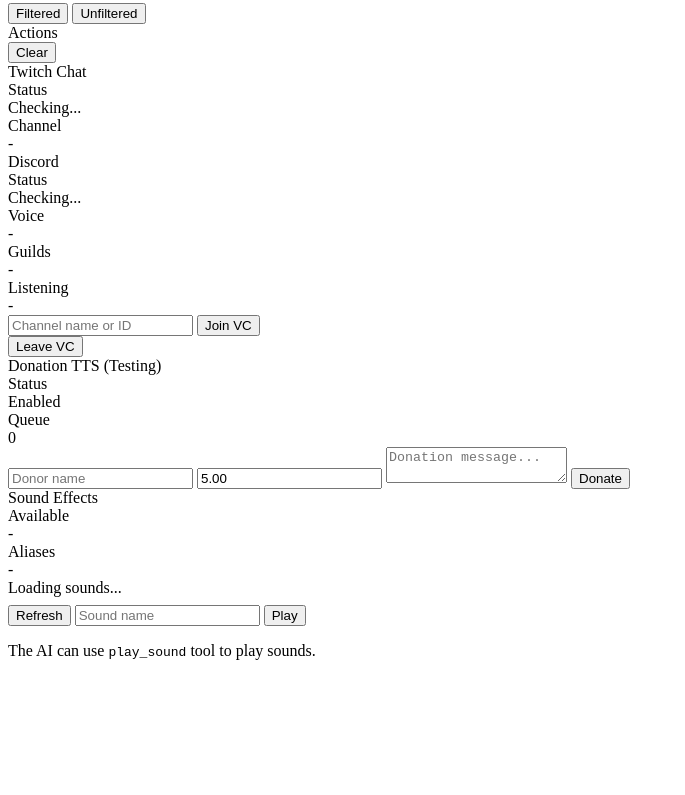
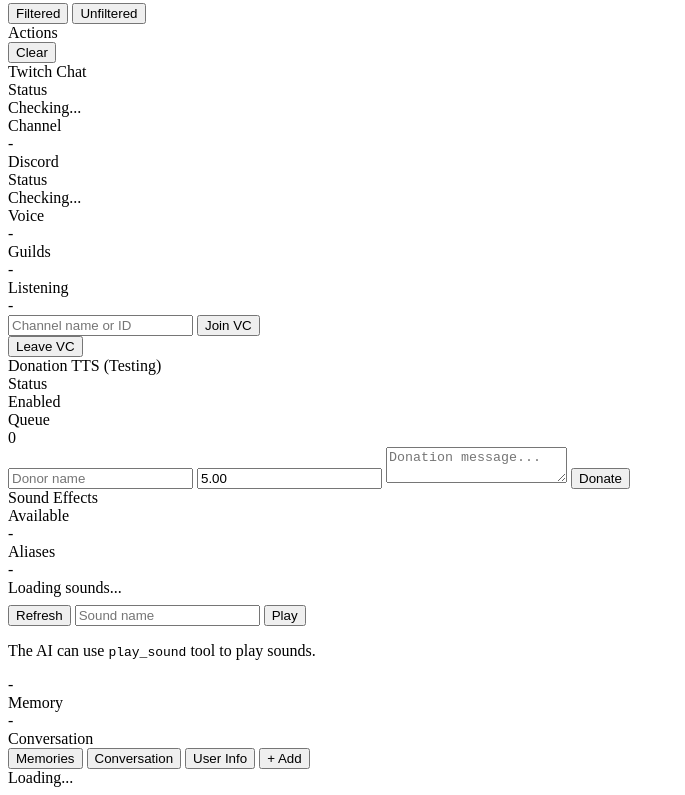
Before and after one commit to IntelligentSandbox/echo-panel-service, a website with bundled scripts: page src/index.html in a window 1280 px wide. Shown: the part 700-1495 px from the top of the page, without its empty margins (0-685 px from the left). Before the commit the page ends 1376 px from the top, so only its background shows below. Built offline with nearby package versions, Linux system fonts and the light colour scheme.

Commit message:
Add memory panel

```diff
--- a/src/assets/css/styles.css
+++ b/src/assets/css/styles.css
@@ -9,6 +9,7 @@
     --discord-color: #7289da;
     --discord-color-hover: #5b73c7;
     --donation-button-color: #10b981;
+    --memory-stat-color: #d3d3d3;
 }
 
 * {
@@ -271,7 +272,6 @@ body {
     padding: 8px;
     flex: 1;
     outline: none;
-    color: white;
 }
 
 .discord-join-button {
@@ -377,3 +377,67 @@ code {
     padding: 1px 4px;
     border-radius: 2px;
 }
+
+.memory-section {
+    padding: 12px;
+}
+
+.memory-stats {
+    display: flex;
+    gap: 10px;
+    margin-bottom: 12px;
+}
+
+.memory-stat {
+    flex: 1;
+    text-align: center;
+    padding: 10px;
+    border-radius: 8px;
+    background-color: var(--bg-item-muted);
+}
+
+.memory-stat-value {
+    font-size: 20px;
+    color: var(--memory-stat-color);
+    font-weight: bold;
+}
+
+.memory-stat-label {
+    font-size: 10px;
+    color: var(--text-muted);
+}
+
+.memory-sub-tabs {
+    display: flex;
+    gap: 4px;
+    margin-bottom: 10px;
+}
+
+.memory-sub-tab {
+    flex: 1;
+    padding: 6px;
+    border: none;
+    border-radius: 4px;
+    cursor: pointer;
+    font-size: 10px;
+    background: var(--bg-item-muted);
+    color: var(--text-muted);
+    transition: all 0.2s;
+}
+
+.memory-sub-tab:hover {
+    background: var(--border-main);
+    color: var(--primary);
+}
+
+.memory-sub-tab.active {
+    background: var(--bg-tab-active);
+    color: white;
+}
+
+.empty-state {
+    text-align: center;
+    padding: 20px;
+    font-size: 11px;
+    color: var(--text-muted);
+}
--- a/src/assets/js/main.js
+++ b/src/assets/js/main.js
@@ -1,10 +1,15 @@
 import { PanelUI } from './ui.js'
+import { MemoryUI } from './memory.js'
 
 const panel = new PanelUI()
+const memory = new MemoryUI()
 
 window.switchTab = (tab) => {
-    console.log(tab)
     panel.switchTab(tab)
+}
+
+window.switchSubTab = (tab) => {
+    memory.switchSubTab(tab)
 }
 
 document.querySelectorAll('.panel-tab').forEach((tab) => {
@@ -12,3 +17,9 @@ document.querySelectorAll('.panel-tab').forEach((tab) => {
         switchTab(tab.id.replace('panel-', ''))
     })
 })
+
+document.querySelectorAll('.memory-sub-tab').forEach((tab) => {
+    tab.addEventListener('click', () => {
+        switchSubTab(tab.id.replace('mem-tab-', ''))
+    })
+})
--- /dev/null
+++ b/src/assets/js/memory.js
@@ -0,0 +1,35 @@
+export class MemoryUI {
+    constructor() {
+        this.currentSubTab = 'list'
+    }
+
+    switchSubTab(tab) {
+        this.currentSubTab = tab
+        document.querySelectorAll('.memory-sub-tab').forEach((tab) => {
+            tab.classList.remove('active')
+        })
+
+        document.querySelector(`#mem-tab-${tab}`).classList.add('active')
+
+        if (this.renderSubTab) this.renderSubTab()
+    }
+
+    renderSubTab() {
+        switch (this.currentSubTab) {
+            case 'list':
+                console.log('Rendering list')
+                break
+            case 'conversation':
+                console.log('Rendering conversation')
+                break
+            case 'user':
+                console.log('Rendering user')
+                break
+            case 'add':
+                console.log('Rendering add')
+                break
+            default:
+                break
+        }
+    }
+}
--- a/src/index.html
+++ b/src/index.html
@@ -27,7 +27,7 @@
                 <button id="panel-logs" class="panel-tab">Logs</button>
             </div>
             <!-- Chat -->
-            <div id="chat-container" class="panel-tab-content active">
+            <div id="chat-container" class="panel-tab-content">
                 <div id="chat-messages">
                     <div class="chat-message reminder">
                         <p>Click on the microphone or type a message.</p>
@@ -416,6 +416,47 @@
                     </div>
                 </div>
             </div>
+
+            <!-- Memory -->
+            <div id="memory-container" class="panel-tab-content active">
+                <div class="memory-section">
+                    <div class="memory-stats">
+                        <div class="memory-stat">
+                            <div class="memory-stat-value" id="stat-long-term">
+                                -
+                            </div>
+                            <div class="memory-stat-label">Memory</div>
+                        </div>
+                        <div class="memory-stat">
+                            <div class="memory-stat-value" id="stat-short-term">
+                                -
+                            </div>
+                            <div class="memory-stat-label">Conversation</div>
+                        </div>
+                    </div>
+                    <div class="memory-sub-tabs">
+                        <button class="memory-sub-tab active" id="mem-tab-list">
+                            Memories
+                        </button>
+                        <button
+                            class="memory-sub-tab"
+                            id="mem-tab-conversation"
+                        >
+                            Conversation
+                        </button>
+                        <button class="memory-sub-tab" id="mem-tab-user">
+                            User Info
+                        </button>
+                        <button class="memory-sub-tab" id="mem-tab-add">
+                            + Add
+                        </button>
+                    </div>
+
+                    <div id="memory-sub-content">
+                        <div class="empty-state">Loading...</div>
+                    </div>
+                </div>
+            </div>
         </div>
     </body>
 
```
